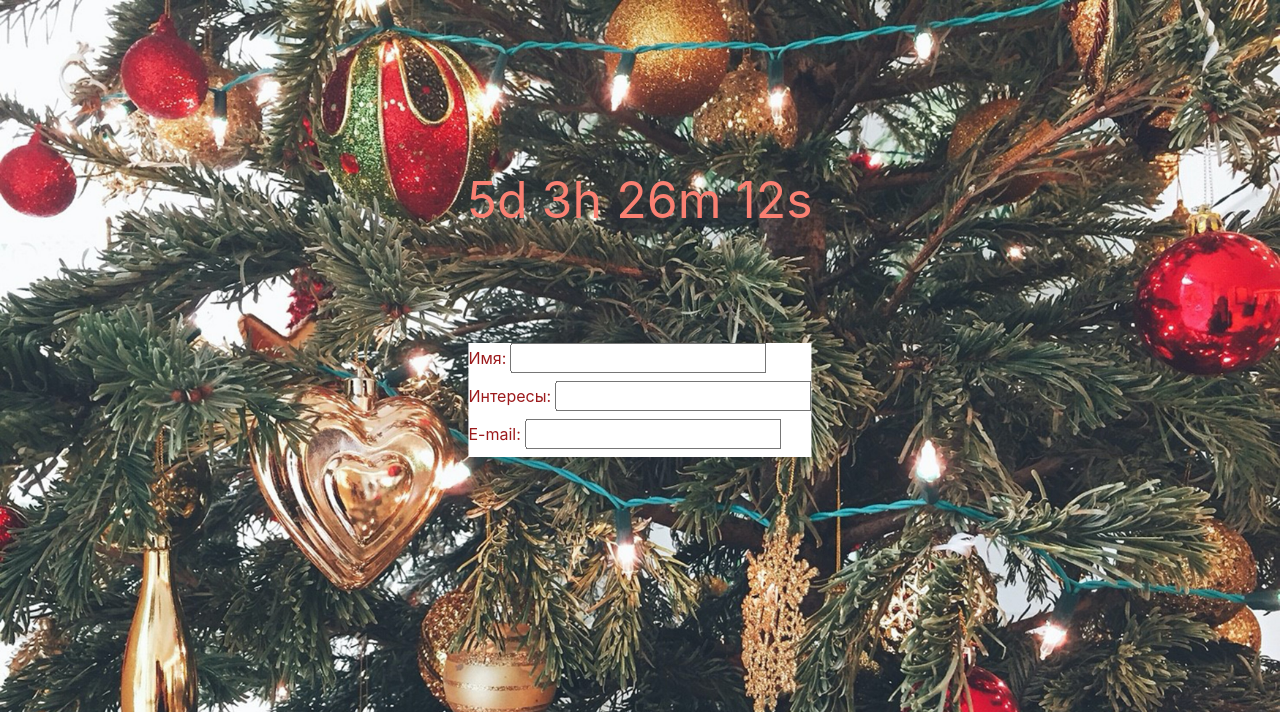
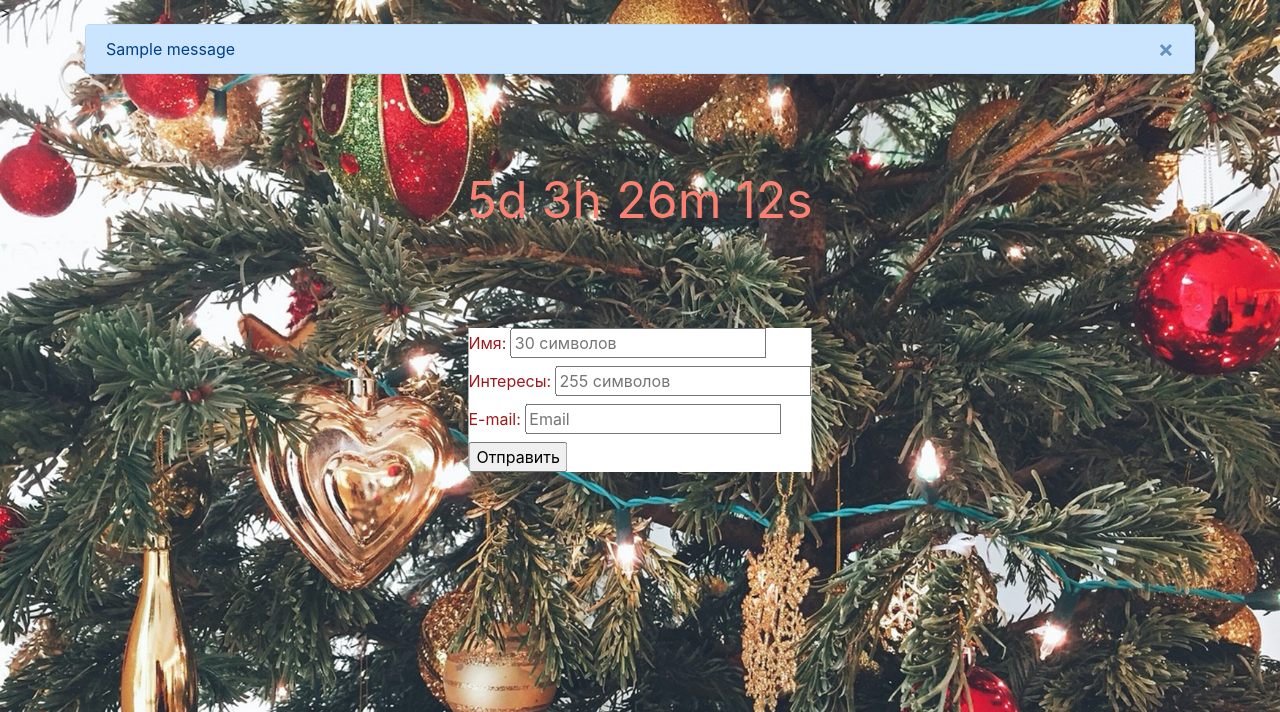
Before and after one commit to 13excite/secret-santa, a Flask app: page / in a window 1280 px wide. Shown: the top 712 px of the page. Run offline with Flask 2, Linux system fonts and the light colour scheme; one stand-in notice (Sample message) is shown; some libraries are stand-ins or nearby versions.

Commit message:
Update base view's html

```diff
--- a/santa/templates/general.html
+++ b/santa/templates/general.html
@@ -14,23 +14,37 @@
     <script src="https://stackpath.bootstrapcdn.com/bootstrap/4.5.2/js/bootstrap.min.js" integrity="sha384-B4gt1jrGC7Jh4AgTPSdUtOBvfO8shuf57BaghqFfPlYxofvL8/KUEfYiJOMMV+rV" crossorigin="anonymous"></script>
 
     <script src="{{ url_for('static', filename='countdown.js') }}"></script>
+    <script src="{{ url_for('static', filename='main.js') }}"></script>
+
 
     <title>Secret Santa</title>
-    <script>
-
-</script>
 </head>
-<body>
+<body>>
     <header></header>
 
     <div class="container">
-        <h1> BLA BLA</h1>
-        <form class="main_form">
-            <div><label>Имя: <input></label></div>
-            <div><label>Интересы: <input></label></div>
-            <div><label>E-mail: <input></label></div>
+        <form action="/load" method="post" class="main_form" name="dataForm">
+            <div><label>Имя: <input type="text" required="required" placeholder="30 символов" name="name" onkeyup="allLetter(this)"></label></div>
+            <div><label>Интересы: <input type="text" placeholder="255 символов" required="required" name="interest" onkeyup="allLetter(this)"></label></div>
+            <div><label>E-mail: <input type="text"  placeholder="Email"required="required" name="email"></label></div>
+            <input type="submit" value="Отправить" onclick="allLetter(document.dataForm.name)">
         </form>
+
         <p id="countdown"></p>
+
+
+        {% with messages = get_flashed_messages() %}
+    {% if messages %}
+        {% for message in messages %}
+            <div class="alert alert-primary alert-dismissible fade show" role="alert">
+                <span>{{ message }}</span>
+                <button type="button" class="close" data-dismiss="alert" aria-label="Close">
+                <span aria-hidden="true">&times;</span>
+                </button>
+            </div>
+        {% endfor %}
+    {% endif %}
+{% endwith %}
 
     </div>
 </body>
```
